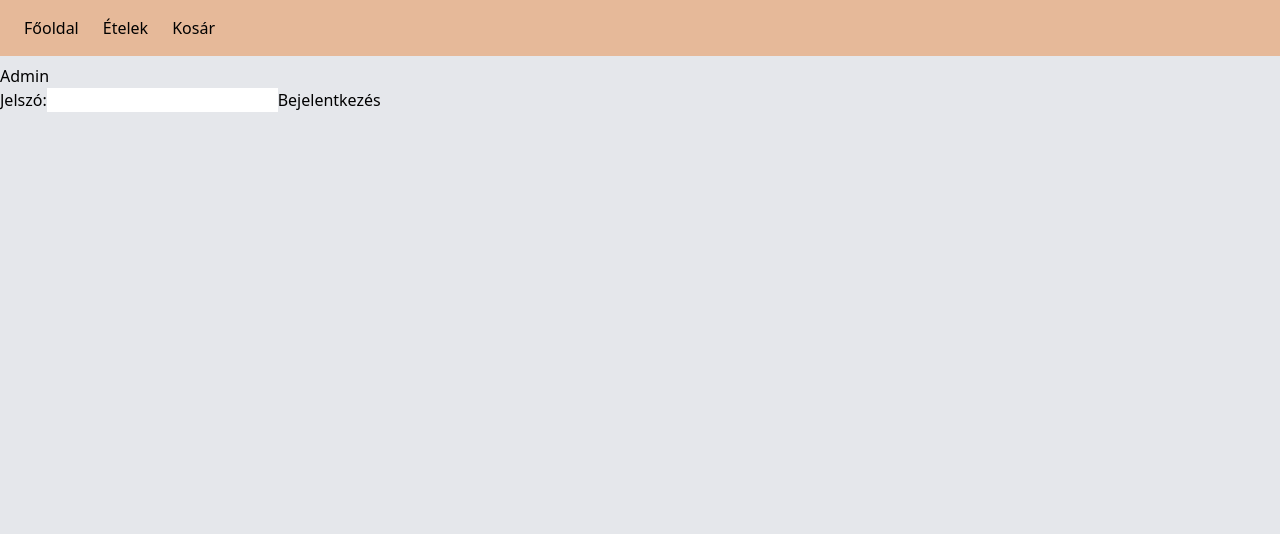
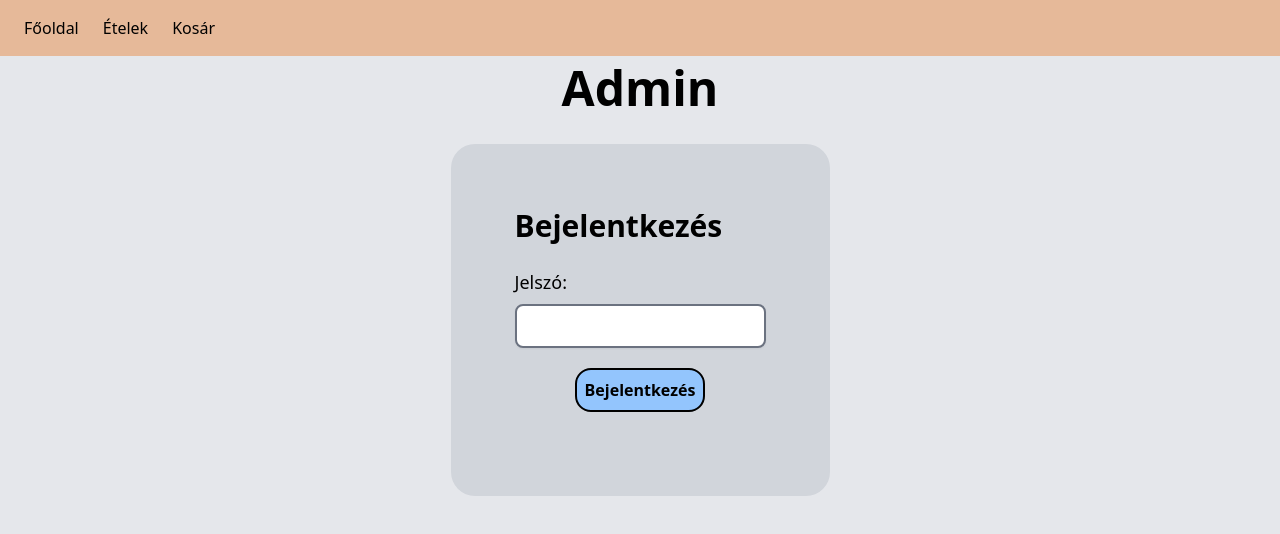
Before and after one commit to MiniApollo/etlap, a Vue app in the folder website-etlap/: page /admin in a window 1280 px wide. Shown: the top 534 px of the page. Built offline with nearby package versions, Linux system fonts and the light colour scheme.

Commit message:
Frontend: Add confirm window, Style admin page

```diff
--- a/website-etlap/src/components/Admin.vue
+++ b/website-etlap/src/components/Admin.vue
@@ -112,7 +112,11 @@ async function postNewFood(food: any, requestType: string = "POST", etelID: stri
     if (etelID) {
         etelID = "/" + etelID;
     }
-    await fetch("http://localhost:8080/food" + etelID, {
+    let choice: boolean = confirm("Biztosan módosítod?")
+    if (!choice) {
+        return;
+    }
+    const response = await fetch("http://localhost:8080/food" + etelID, {
         method: requestType,
         headers: {
             'Authorization': 'Bearer ' + btoa(sessionStorage.getItem("adminToken") || "{}"),
@@ -126,27 +130,39 @@ async function postNewFood(food: any, requestType: string = "POST", etelID: stri
             Ar: food.Ar,
         })
     })
+    if (!response.ok) {
+        alert("Sikertelen módosítás");
+        return;
+    }
     getData();
 }
 
 async function deleteFood(EtelID: string) {
-
-    // TODO: Megerősítő ablak
-
-    // Food can't be deleted if someone ordered it
-    // because of foreign key in connection table
-    await fetch("http://localhost:8080/food/" + EtelID, {
+    let choice: boolean = confirm("Biztosan törlöd?")
+    if (!choice) {
+        return;
+    }
+    const response = await fetch("http://localhost:8080/food/" + EtelID, {
         method: "DELETE",
         headers: {
             'Authorization': 'Bearer ' + btoa(sessionStorage.getItem("adminToken") || "{}"),
             "Content-type": "application/json; charset=UTF-8"
         }
     })
+    if (!response.ok) {
+        alert("Sikertelen törlés");
+        return;
+    }
     getData();
 }
 
 function signOut() {
+    let choice: boolean = confirm("Biztosan kijelenkezel?")
+    if (!choice) {
+        return;
+    }
     isLoggedIn.value = false;
+    responseMessage.value = ""
     // Remove all saved data from sessionStorage
     sessionStorage.clear();
 }
@@ -161,28 +177,41 @@ onMounted(() => {
 </script>
 <template>
     <div>
-        <h3>Admin</h3>
-        <form v-if="!isLoggedIn" @submit.prevent="sendPassword">
-            <label for="adminPassword">Jelszó:</label>
-            <input type="password" id="adminPassword" v-model="password" required>
-            <input type="submit" value="Bejelentkezés">
-            <h3>{{ responseMessage }}</h3>
-        </form>
+        <div class="flex flex-col justify-center" v-if="!isLoggedIn" @submit.prevent="sendPassword">
+            <h1 class="px-5 text-5xl font-semibold text-center">Admin</h1>
+            <form class="bg-gray-300 rounded-3xl mx-3 my-8 p-16 self-center flex flex-col gap-2">
+                <h2 class="font-semibold text-3xl mb-4">Bejelentkezés</h2>
+                <label class="text-lg" for="adminPassword">Jelszó:</label>
+                <input class="p-2 rounded-lg shadow-sm border-2 border-gray-500 focus:border-blue-500 outline-none"
+                    type="password" id="adminPassword" v-model="password" required>
+                <input
+                    class="my-3 p-2 bg-blue-300 hover:bg-blue-400 cursor-pointer font-semibold border-2 rounded-2xl border-black text-black transition-all duration-500 self-center"
+                    type="submit" value="Bejelentkezés">
+                <p class="text-lg text-center font-semibold">{{ responseMessage }}</p>
+            </form>
+        </div>
 
         <div v-else-if="isLoggedIn">
-            <button @click="signOut">Kijelentkezés</button>
-            <br>
-            <button @click="isShowOrder = !isShowOrder; getData()">
-                <p v-if="!isShowOrder">Rendelések megjelenítése</p>
-                <p v-else-if="isShowOrder">Ételek szerkesztésének megjelenítése</p>
-            </button>
+            <h1 class="px-5 text-5xl font-semibold">Admin</h1>
+            <nav class="flex max-sm:flex-col">
+                <button
+                    class="my-3 p-2 bg-red-300 hover:bg-red-400 cursor-pointer font-semibold border-2 rounded-2xl border-black text-black transition-all duration-500 self-center"
+                    @click="signOut">Kijelentkezés</button>
+                <button @click="isShowOrder = !isShowOrder; getData()">
+                    <p class="p-2 bg-blue-300 hover:bg-blue-400 font-semibold border-2 rounded-2xl border-black text-black transition-all duration-500"
+                        v-if="!isShowOrder">Rendelések megjelenítése</p>
+                    <p class="p-2 bg-blue-300 hover:bg-blue-400 font-semibold border-2 rounded-2xl border-black text-black transition-all duration-500"
+                        v-else-if="isShowOrder">Ételek szerkesztésének megjelenítése</p>
+                </button>
+            </nav>
 
             <div v-if="isShowOrder">
                 <button @click="showCurrentOrders = !showCurrentOrders; getData()">
-                    <p v-if="showCurrentOrders">Korábbi rendelések megjelenítése</p>
-                    <p v-else-if="!showCurrentOrders">Jelenlegi rendelések megjelenítése</p>
+                    <p class="p-2 bg-blue-300 hover:bg-blue-400 font-semibold border-2 rounded-2xl border-black text-black transition-all duration-500"
+                        v-if="showCurrentOrders">Korábbi rendelések megjelenítése</p>
+                    <p class="p-2 bg-blue-300 hover:bg-blue-400 font-semibold border-2 rounded-2xl border-black text-black transition-all duration-500"
+                        v-else-if="!showCurrentOrders">Jelenlegi rendelések megjelenítése</p>
                 </button>
-
                 <h3 v-if="showCurrentOrders">Jelenlegi Rendelések:</h3>
                 <h3 v-else-if="!showCurrentOrders">Korrábbi Rendelések:</h3>
                 <ul>
@@ -190,13 +219,15 @@ onMounted(() => {
                     <li v-if="Array.isArray(customers)" v-for="(customer, index) in customers"
                         class="m-1 p-1 border border-black">
                         <CustomerData @orderComplete="orderDone" :customer="customer"
-                            :foods-by-customer="foodsByCustomer" :show-current-orders="showCurrentOrders" :index="index" />
+                            :foods-by-customer="foodsByCustomer" :show-current-orders="showCurrentOrders"
+                            :index="index" />
                     </li>
                 </ul>
             </div>
 
             <div v-else-if="!isShowOrder">
-                <FoodEdit @delete-food="deleteFood" @newFoodSubmit="postNewFood" :foods="foods" :status-message="statusMessage" />
+                <FoodEdit @delete-food="deleteFood" @newFoodSubmit="postNewFood" :foods="foods"
+                    :status-message="statusMessage" />
             </div>
 
         </div>
```
